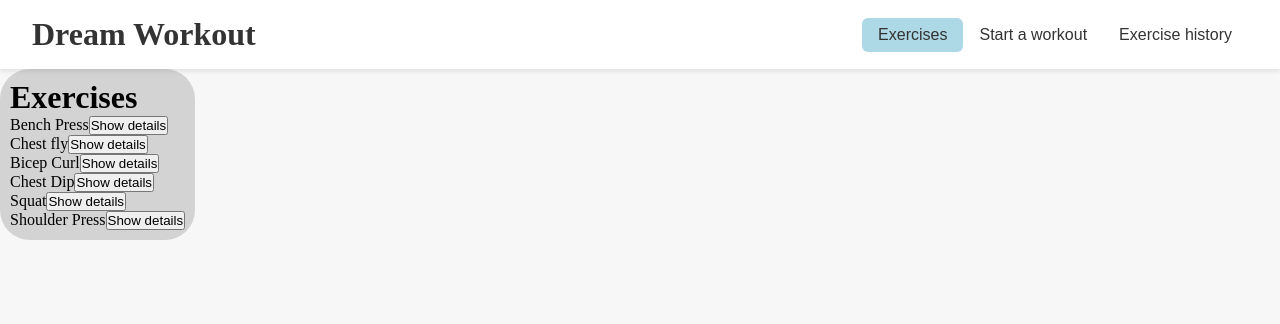
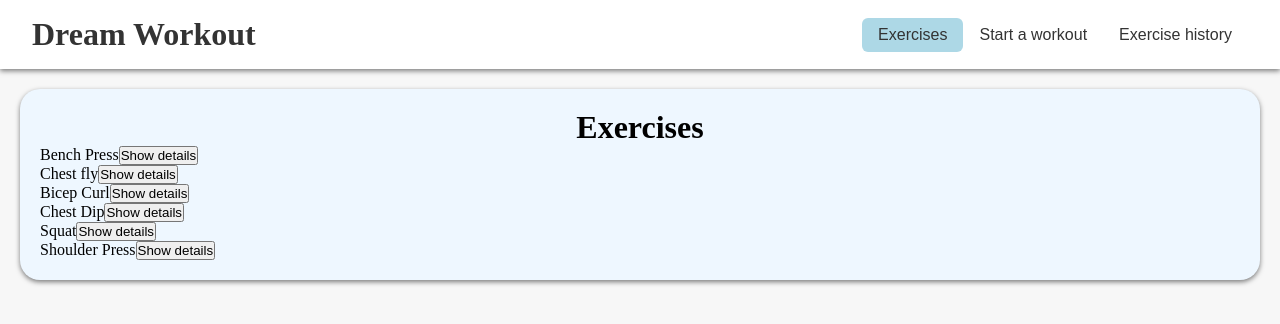
Before and after one commit to christianyarwood62/workout-app, a React (Vite) app: page / in a window 1280 px wide. Shown: the top 324 px of the page. Built offline with nearby package versions, Linux system fonts and the light colour scheme.

Commit message:
rm classes from components, style exercises-list

```diff
--- a/src/App.jsx
+++ b/src/App.jsx
@@ -148,7 +148,6 @@ function App() {
         <div className="exercise-details-tab">
           <WorkoutList
             exercises={exercises}
-            className="workout-list"
             onSelection={handleSelection}
             selectedExercise={selectedExercise}
             onAddToWorkout={handleAddExerciseToRoutine}
@@ -186,8 +185,9 @@ function WorkoutList({
   onAddToWorkout,
 }) {
   return (
-    <div className="container">
+    <div className="exercises-list">
       <h1>{tab1}</h1>
+      <div>
         {exercises.map((exercise) => (
           <Exercise
             exercise={exercise}
@@ -199,6 +199,7 @@ function WorkoutList({
             {exercise.name}
           </Exercise>
         ))}
+      </div>
     </div>
   );
 }
--- a/src/index.css
+++ b/src/index.css
@@ -32,7 +32,7 @@ header {
   display: flex;
   justify-content: space-between;
   align-items: center;
-  box-shadow: 0 2px 5px rgba(0, 0, 0, 0.1);
+  box-shadow: 0 2px 5px rgba(0, 0, 0, 0.5);
   position: sticky;
   top: 0;
 }
@@ -65,3 +65,21 @@ nav button:hover {
 .selectedTab {
   background-color: lightblue;
 }
+
+/* The exercises tab */
+.exercise-details-tab {
+  display: flex;
+  flex-direction: column;
+}
+
+.exercises-list {
+  background-color: rgb(238, 247, 255);
+  margin: 20px;
+  padding: 20px;
+  box-shadow: 0 2px 5px rgba(0, 0, 0, 0.5);
+  border-radius: 20px;
+}
+
+.exercises-list h1 {
+  text-align: center;
+}
```
Lines whose indentation alone changed are shown as unchanged.
